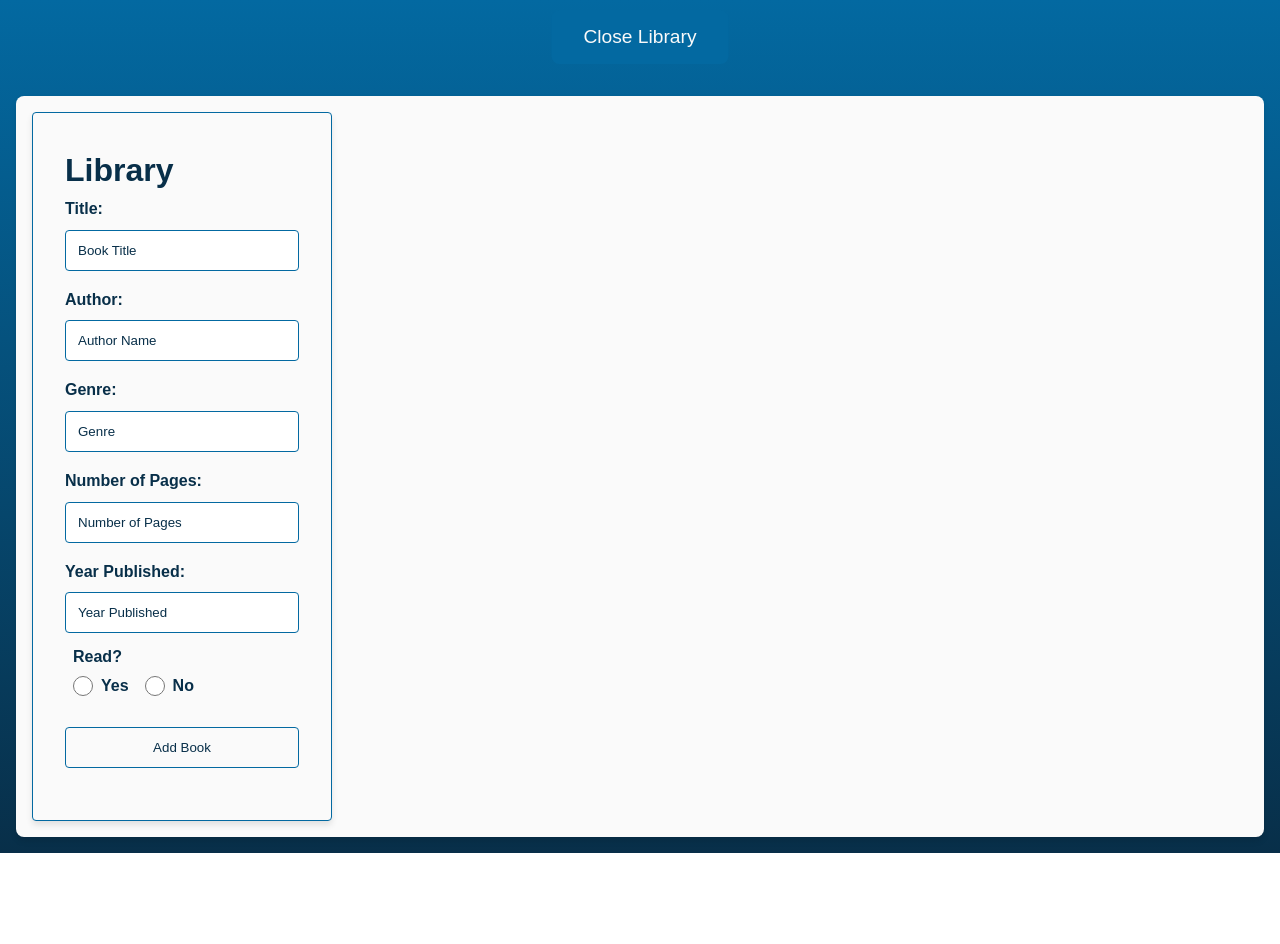
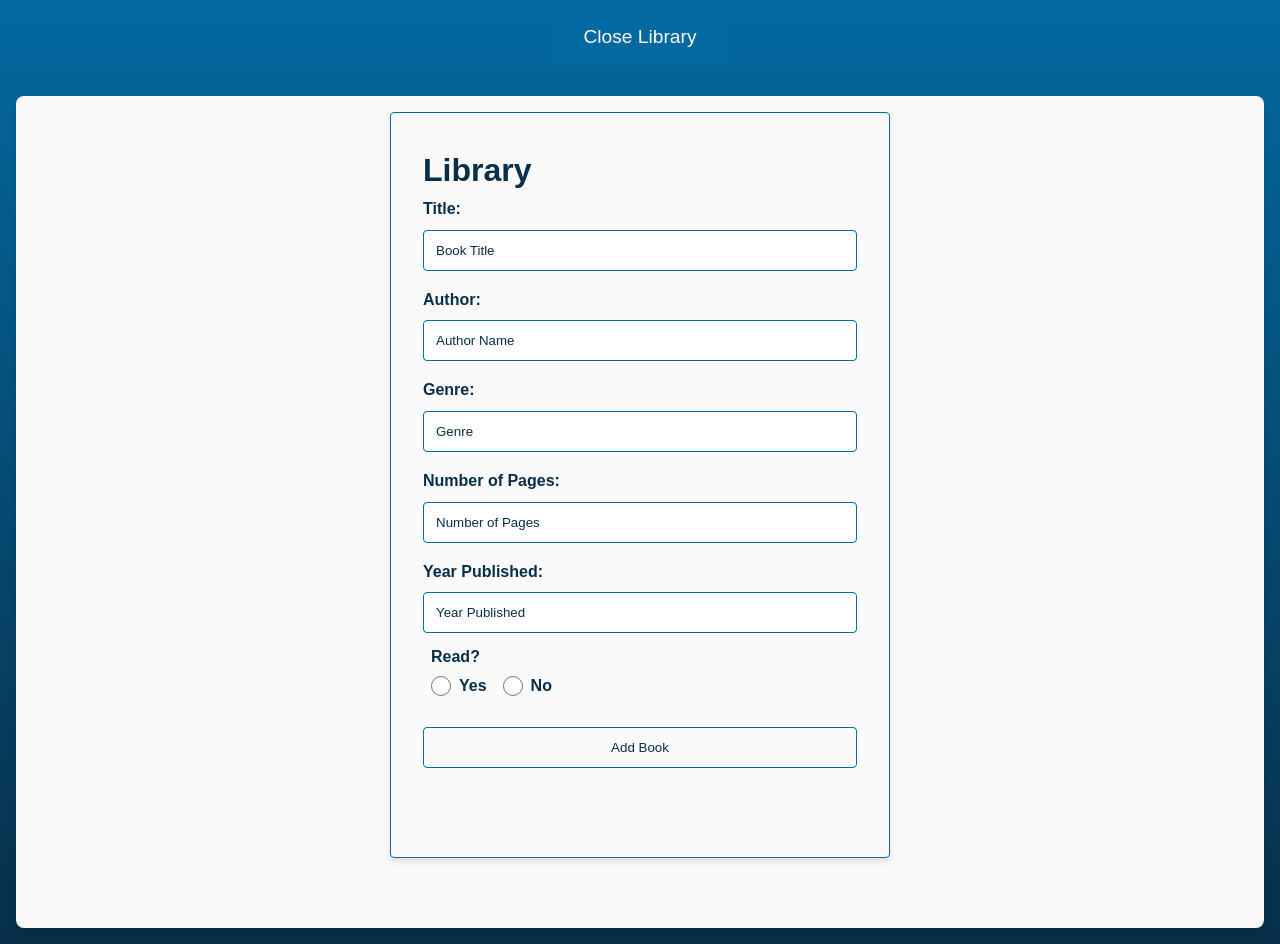
Before and after one commit to AlecRestorick/Library, a plain HTML site: page index.html in a window 1280 px wide. Both pictures are taken after a click on the button "Open Library". Before the commit the page ends 853 px from the top, so only its background shows below. Drawn offline with Linux system fonts and the light colour scheme.

Commit message:
Centered Form Element

```diff
--- a/styles.css
+++ b/styles.css
@@ -80,6 +80,8 @@ body {
     display: grid;
     grid-template-columns: 1fr;
     gap: 1rem;
+    min-height: 100vh;
+    place-items: center;
 }
 
 .container {
@@ -190,6 +192,18 @@ body {
     width: 100%;
 }
 
+#bookList:empty + .container {
+    display: flex;
+    justify-content: center;
+    align-items: center;
+    width: 100%;
+}
+
+.container {
+    width: 100%;
+    max-width: 500px;
+}
+
 .book-card {
     background-color: white;
     border: 1px solid var(--secondary-color);
@@ -274,8 +288,8 @@ body {
 
 @media screen and (min-width: 768px) {
     .main-content {
-        grid-template-columns: 300px 1fr;
-        align-items: start;
+        grid-template-columns: 1fr;
+        place-items: center;
     }
 }
 
```
